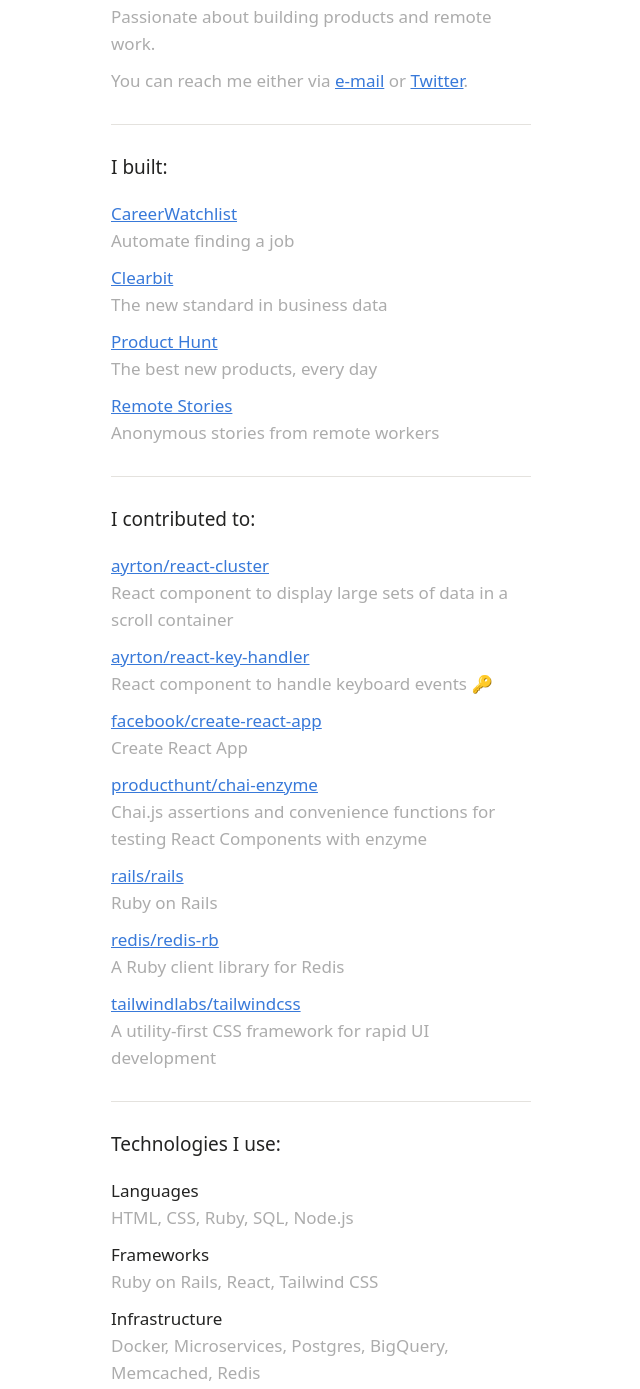
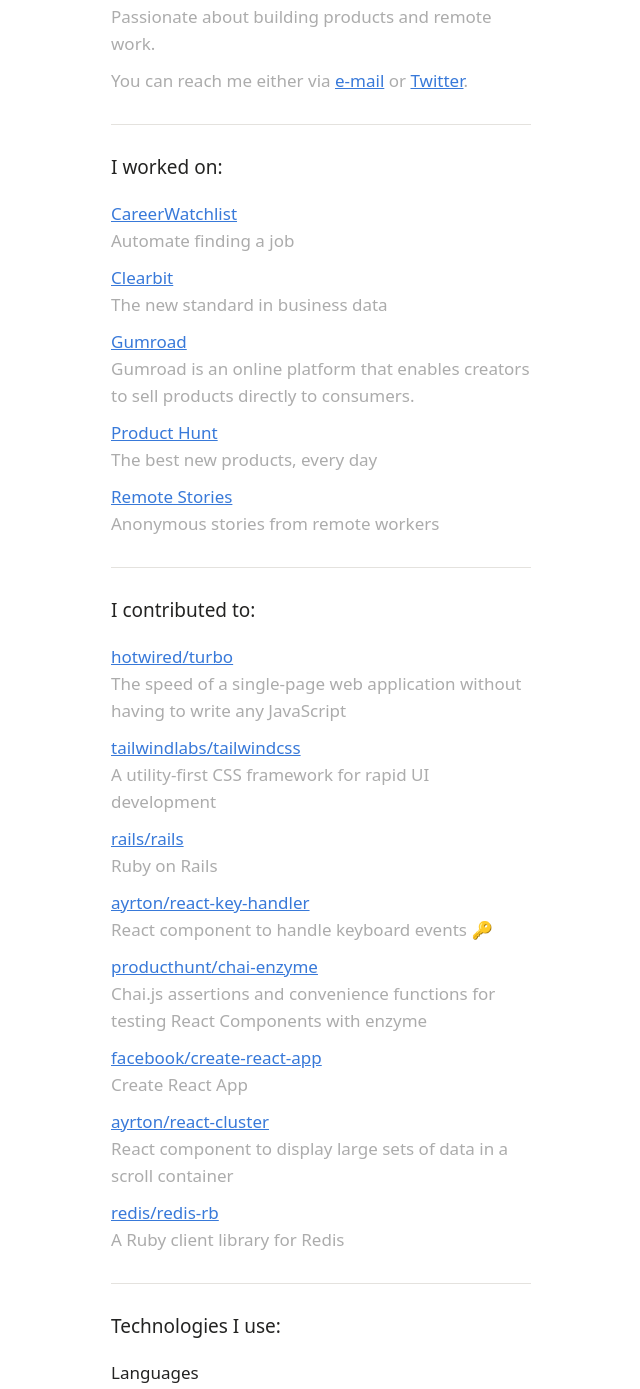
Before and after one commit to ayrton/ayrton.github.io, a plain HTML site: page index.html in a window 1280 px wide. Shown: the part 371-1760 px from the top of the page, without its empty margins (319-959 px from the left). Drawn offline with Linux system fonts and the light colour scheme.

Commit message:
Update work

```diff
--- a/index.html
+++ b/index.html
@@ -121,7 +121,7 @@
 
         <hr />
 
-        <h3>I built:</h3>
+        <h3>I worked on:</h3>
 
         <ul>
           <li>
@@ -129,6 +129,9 @@
           </li>
           <li>
             <a href="https://clearbit.com" rel="noopener noreferrer nofollow" target="_blank">Clearbit</a><p>The new standard in business data</p>
+          </li>
+          <li>
+            <a href="https://gumroad.com" rel="noopener noreferrer" target="_blank">Gumroad</a><p>Gumroad is an online platform that enables creators to sell products directly to consumers.</p>
           </li>
           <li>
             <a href="https://www.producthunt.com" rel="noopener noreferrer nofollow" target="_blank">Product Hunt</a><p>The best new products, every day</p>
@@ -144,32 +147,36 @@
 
         <ul>
           <li>
-            <a href="https://github.com/ayrton/react-cluster" rel="noopener noreferrer" target="_blank">ayrton/react-cluster</a>
-            <p>React component to display large sets of data in a scroll container</p>
+            <a href="https://github.com/hotwired/turbo/commits?author=ayrton" rel="noopener noreferrer" target="_blank">hotwired/turbo</a>
+            <p>The speed of a single-page web application without having to write any JavaScript</p>
+          </li>
+          <li>
+            <a href="https://github.com/tailwindlabs/tailwindcss/commits?author=ayrton" rel="noopener noreferrer" target="_blank">tailwindlabs/tailwindcss</a>
+            <p>A utility-first CSS framework for rapid UI development</p>
+          </li>
+          <li>
+            <a href="https://github.com/rails/rails/commits?author=ayrton" rel="noopener noreferrer" target="_blank">rails/rails</a>
+            <p>Ruby on Rails</p>
           </li>
           <li>
             <a href="https://github.com/ayrton/react-key-handler" rel="noopener noreferrer" target="_blank">ayrton/react-key-handler</a>
             <p>React component to handle keyboard events 🔑</p>
           </li>
           <li>
+            <a href="https://github.com/producthunt/chai-enzyme/commits?author=ayrton" rel="noopener noreferrer" target="_blank">producthunt/chai-enzyme</a>
+            <p>Chai.js assertions and convenience functions for testing React Components with enzyme</p>
+          </li>
+          <li>
             <a href="https://github.com/facebook/create-react-app/commits?author=ayrton" rel="noopener noreferrer" target="_blank">facebook/create-react-app</a>
             <p>Create React App</p>
           </li>
           <li>
-            <a href="https://github.com/producthunt/chai-enzyme/commits?author=ayrton" rel="noopener noreferrer" target="_blank">producthunt/chai-enzyme</a>
-            <p>Chai.js assertions and convenience functions for testing React Components with enzyme</p>
-          </li>
-          <li>
-            <a href="https://github.com/rails/rails/commits?author=ayrton" rel="noopener noreferrer" target="_blank">rails/rails</a>
-            <p>Ruby on Rails</p>
+            <a href="https://github.com/ayrton/react-cluster" rel="noopener noreferrer" target="_blank">ayrton/react-cluster</a>
+            <p>React component to display large sets of data in a scroll container</p>
           </li>
           <li>
             <a href="https://github.com/redis/redis-rb/commits?author=ayrton" rel="noopener noreferrer" target="_blank">redis/redis-rb</a>
             <p>A Ruby client library for Redis</p>
-          </li>
-          <li>
-            <a href="https://github.com/tailwindlabs/tailwindcss/commits?author=ayrton" rel="noopener noreferrer" target="_blank">tailwindlabs/tailwindcss</a>
-            <p>A utility-first CSS framework for rapid UI development</p>
           </li>
         </ul>
 
```
